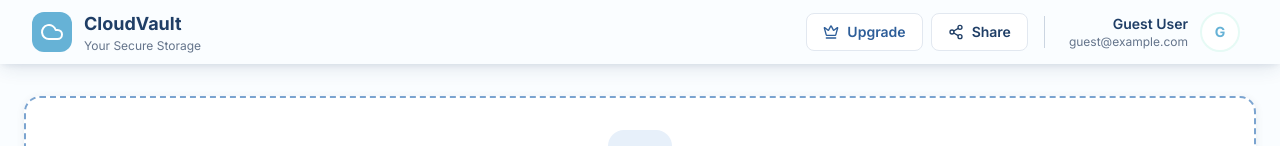
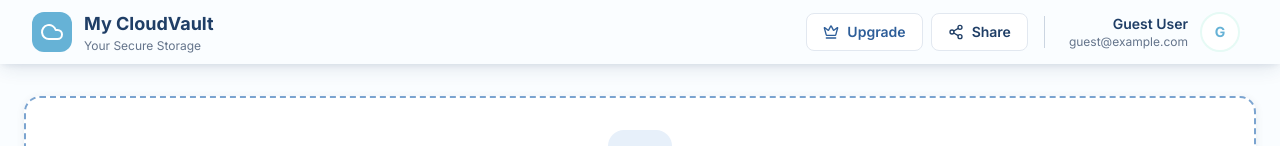
Before and after one commit to VarunMendre/Personal-Cloud-Drive, a React (Vite) app in the folder client/: page / in a window 1280 px wide. Shown: the top 146 px of the page. Built offline with nearby package versions, Linux system fonts and the light colour scheme; no server answers.

Commit message:
Testing the Repo Detection logic for CI/CD

```diff
--- a/client/src/components/DirectoryHeader.jsx
+++ b/client/src/components/DirectoryHeader.jsx
@@ -34,7 +34,7 @@
               <Cloud className="w-6 h-6" style={{ color: '#FFFFFF' }} />
             </div>
             <div>
-              <span className="text-lg font-bold" style={{ color: '#1F3E66' }}>CloudVault</span>
+              <span className="text-lg font-bold" style={{ color: '#1F3E66' }}>My CloudVault</span>
               <p className="text-xs" style={{ color: '#64748B' }}>Your Secure Storage</p>
             </div>
           </div>
```
